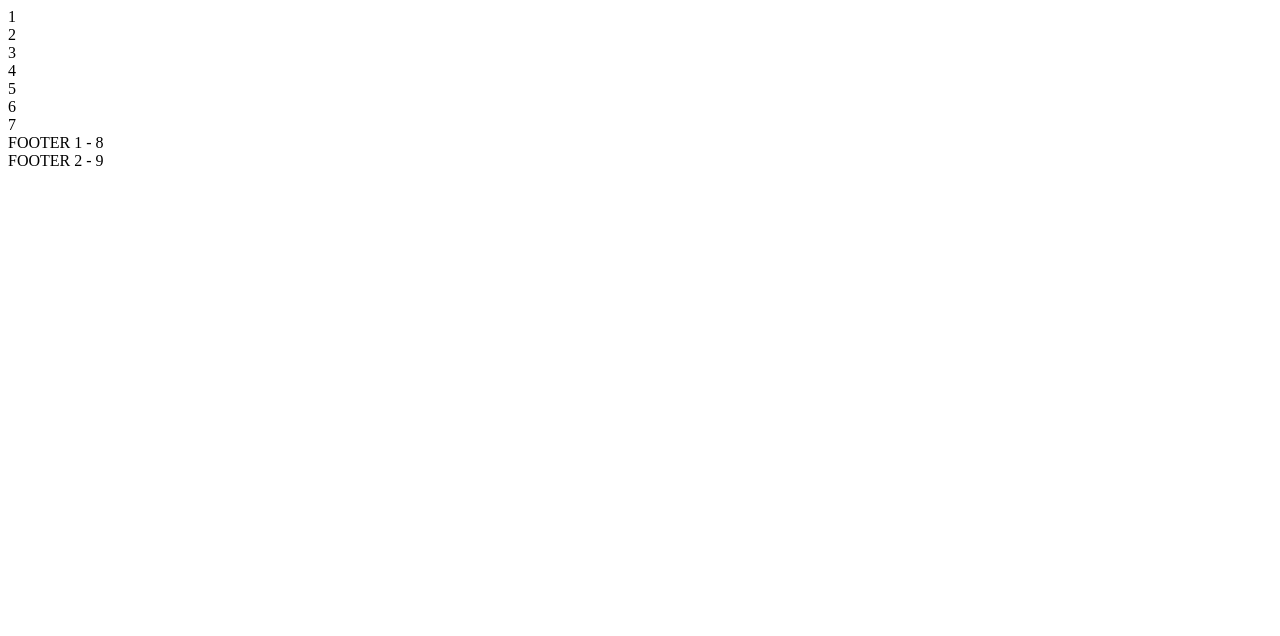
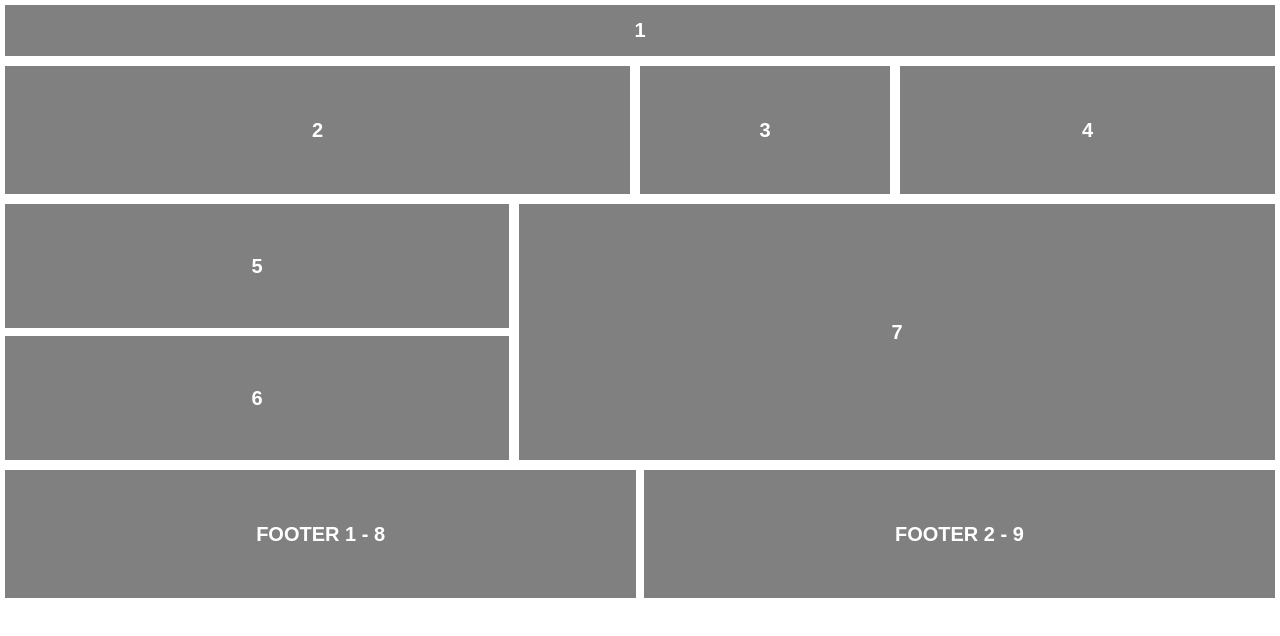
Before and after one commit to IT-BANK/layout-exercise, a plain HTML site: page carlalopxz/index.html in a window 1280 px wide. Drawn offline with Linux system fonts and the light colour scheme; the site is published under a folder, as on GitHub Pages, so addresses that start at the root find nothing.

Commit message:
Update index.html

```diff
--- a/carlalopxz/index.html
+++ b/carlalopxz/index.html
@@ -5,7 +5,7 @@
     <meta charset="UTF-8">
     <meta http-equiv="X-UA-Compatible" content="IE=edge">
     <meta name="viewport" content="width=device-width, initial-scale=1.0">
-    <link rel="stylesheet" href="/carlalopxz/css/estilos.css">
+    <link rel="stylesheet" href="css/estilos.css">
     <title>Layout Carla Lopez</title>
 </head>
 
```
